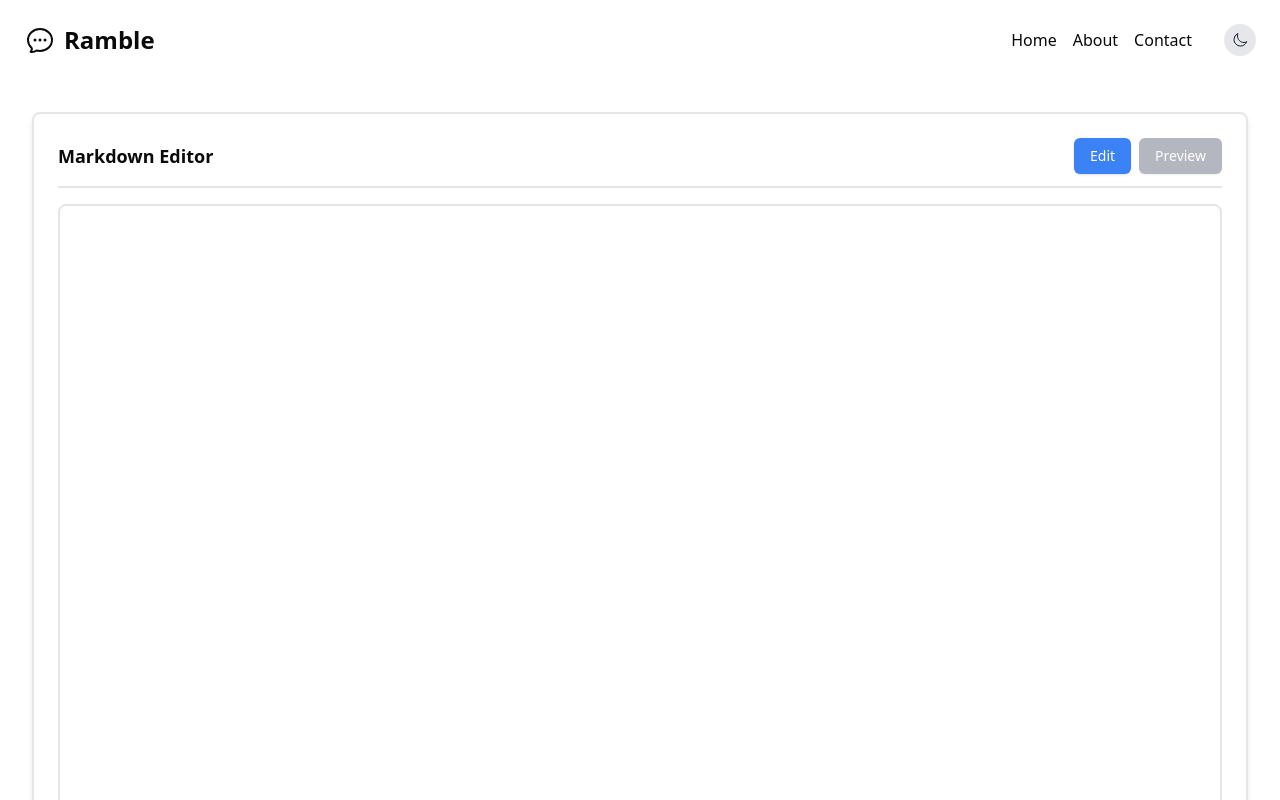
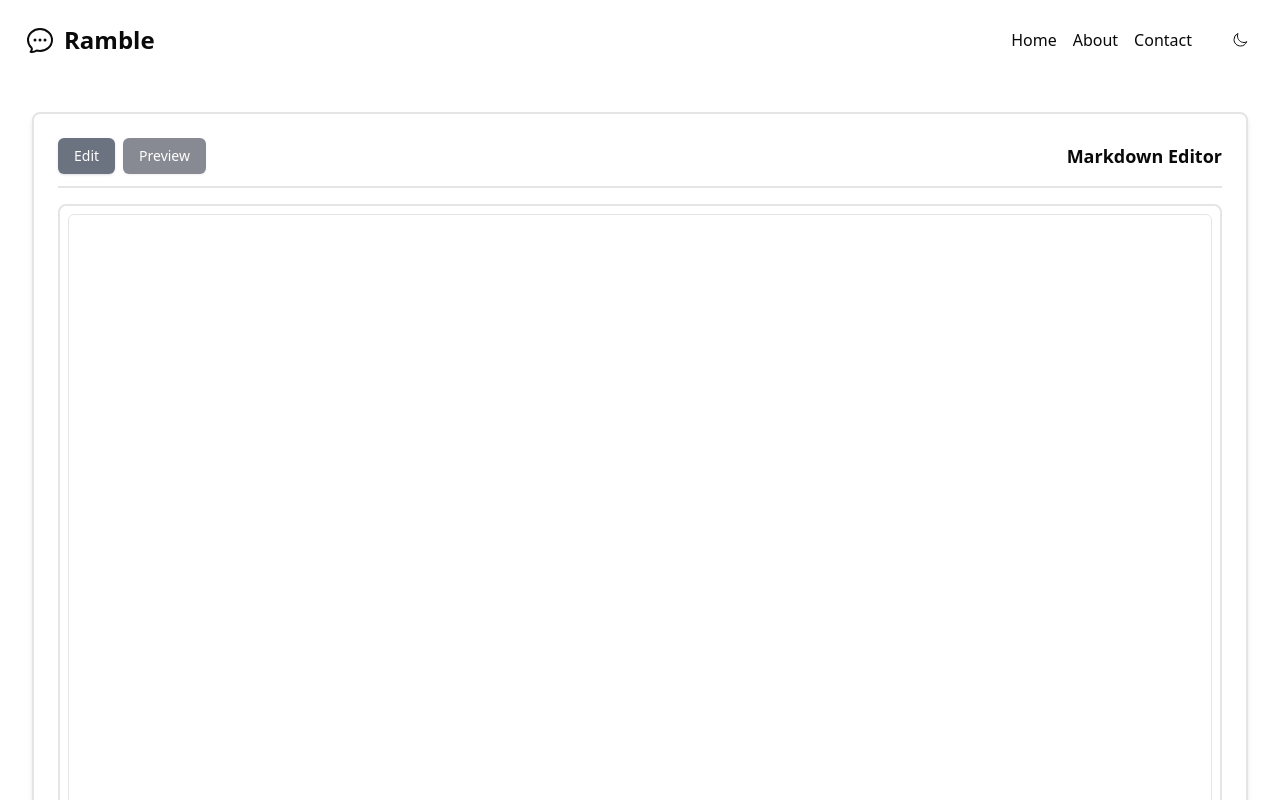
Before and after one commit to 1newil/ramble_blog, a Next.js app in the folder ui/: page / in a window 1280 px wide. Both pictures are taken after a click on the button "Preview". Shown: the top 800 px of the page. Built offline with nearby package versions, Linux system fonts and the light colour scheme.

Commit message:
theme toggle color fixed. edit preview button color fixed.

```diff
--- a/ui/src/app/components/markdown_input.tsx
+++ b/ui/src/app/components/markdown_input.tsx
@@ -30,17 +30,20 @@ export default function MarkdownInput() {
     <div
       className={`border-2 rounded-lg shadow-md p-6 flex flex-col h-screen overflow-hidden`}
     >
+      {/* <div className="flex space-x-2 items-center mb-4 border-b-2 pb-3 ">
+        <label>Post Title: </label>
+        <input type="text"></input>
+      </div> */}
       {/* Header Section */}
       <div
         className={`flex justify-between items-center mb-4 border-b-2 pb-3 `}
       >
-        <h2 className={`text-lg font-semibold`}>Markdown Editor</h2>
         <div className="space-x-2">
           <Button
             onClick={togglePreviewMode}
             disabled={!isPreviewMode}
             className={`${
-              isPreviewMode ? "bg-blue-500" : "bg-gray-500"
+              !isPreviewMode ? "bg-gray-900" : "bg-gray-500"
             } text-white`}
           >
             Edit
@@ -49,20 +52,21 @@ export default function MarkdownInput() {
             onClick={togglePreviewMode}
             disabled={isPreviewMode}
             className={`${
-              !isPreviewMode ? "bg-blue-500" : "bg-gray-500"
+              isPreviewMode ? "bg-gray-900" : "bg-gray-500"
             } text-white`}
           >
             Preview
           </Button>
         </div>
+        <h2 className={`text-lg font-semibold`}>Markdown Editor</h2>
       </div>
 
       {/* Content Section */}
-      <div className={`border-2 rounded-lg flex-grow overflow-auto p-4 flex`}>
+      <div className={`border-2 rounded-lg flex-grow overflow-auto p-2 flex`}>
         {isPreviewMode ? (
           mounted ? (
             <div
-              className={`markdown p-4 rounded-md w-full h-full overflow-auto `}
+              className={`markdown p-4 border rounded-md w-full h-full overflow-auto `}
             >
               <ReactMarkdown
                 remarkPlugins={[remarkBreaks]}
--- a/ui/src/app/components/theme-toggle.tsx
+++ b/ui/src/app/components/theme-toggle.tsx
@@ -22,17 +22,11 @@ const ThemeToggle = () => {
       />
     );
   return (
-    <button className="p-2 rounded-full transition-colors duration-300 bg-gray-200 dark:bg-gray-700">
+    <button className="p-2 rounded-full transition-colors duration-300">
       {resolvedTheme === "dark" ? (
-        <SunIcon
-          onClick={() => setTheme("light")}
-          className="w-4 h-4 text-black"
-        />
+        <SunIcon onClick={() => setTheme("light")} className="w-4 h-4 " />
       ) : (
-        <MoonIcon
-          onClick={() => setTheme("dark")}
-          className="w-4 h-4 text-gray-900"
-        />
+        <MoonIcon onClick={() => setTheme("dark")} className="w-4 h-4 " />
       )}
     </button>
   );
```
